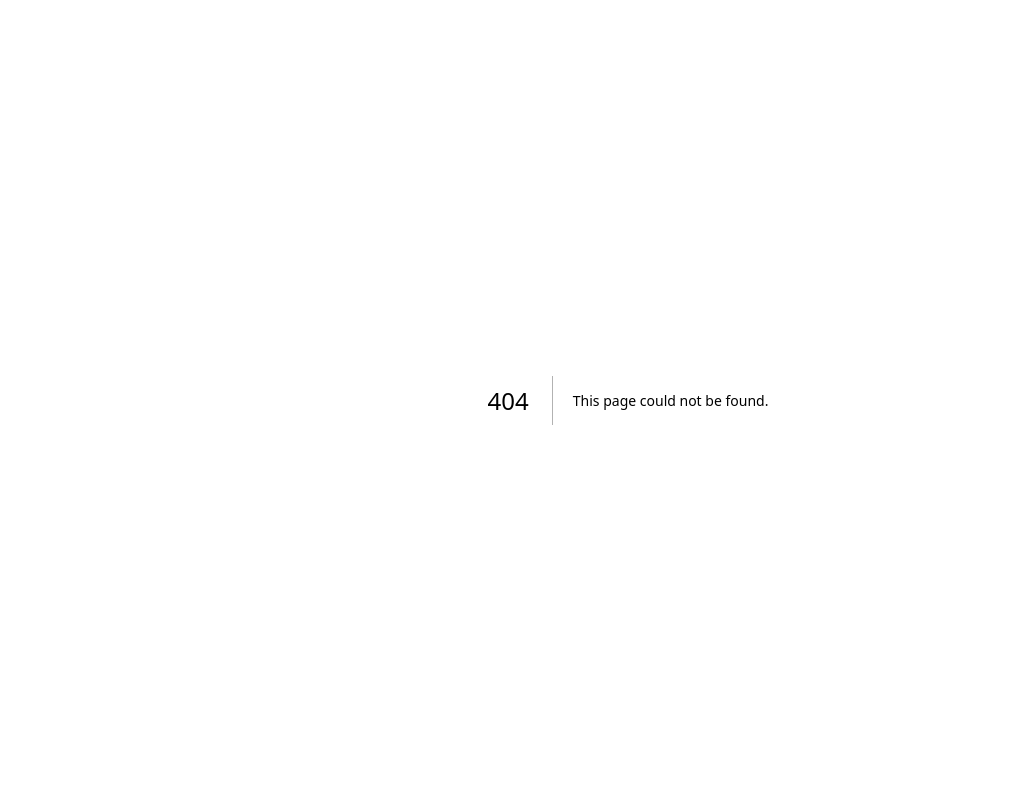
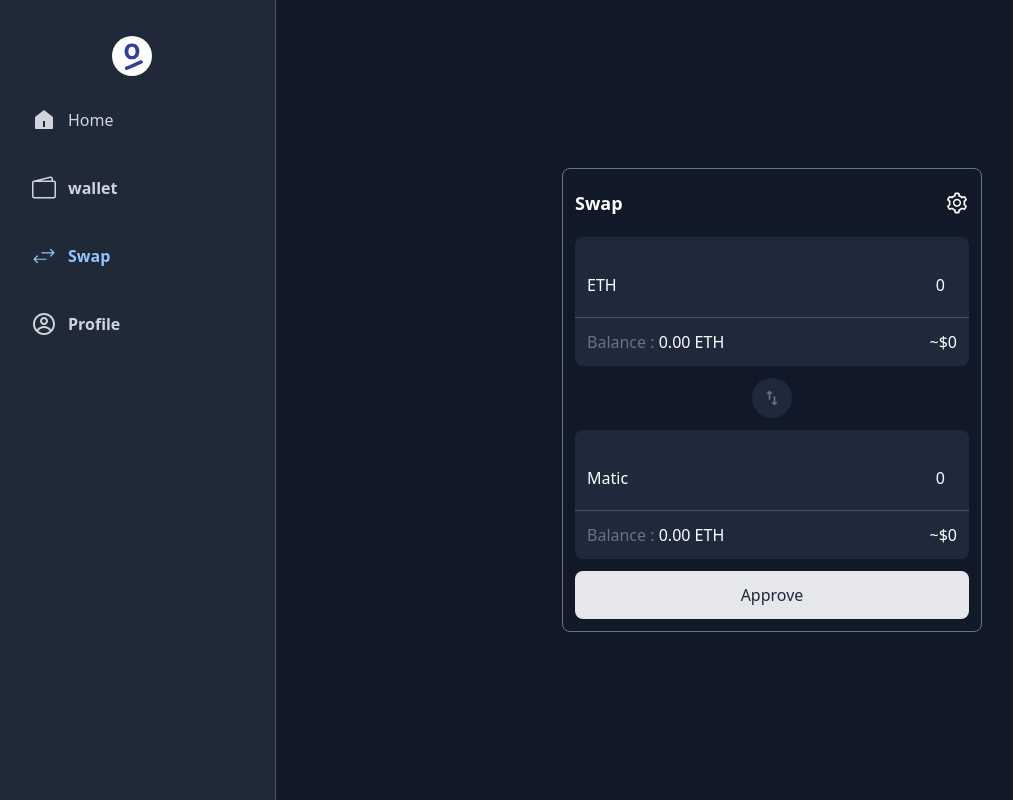
Before and after one commit to gammadefi/gamma-web, a Next.js app: page /swap in a window 1280 px wide. Before the commit this address had no page. Shown: the whole page, without its empty margins (12-1025 px from the left). Built offline with nearby package versions, Linux system fonts and the light colour scheme.

Commit message:
added swap page

```diff
--- /dev/null
+++ b/components/Sidebar.tsx
@@ -0,0 +1,71 @@
+import React from "react";
+import { RiHome5Fill } from "react-icons/ri";
+import { BsWallet2 } from "react-icons/bs";
+import { IoIosSwap } from "react-icons/io";
+import { CgProfile } from "react-icons/cg";
+import Link from "next/link";
+import { useRouter } from "next/router";
+
+const Sidebar = () => {
+  const router = useRouter();
+
+  console.log(router.pathname);
+
+  return (
+    <div className="sm:block shrink-0 bg-gray-800 hidden py-4 px-3 border-gray-600 w-48 md:w-72 h-full border-r">
+      <div>
+        <img src="/logo-dark.svg" className="mx-auto w-10 h-10 mt-5" />
+      </div>
+      <div className="block mt-4 ">
+        <ul>
+          <li
+            className={`hover:bg-slate-600 ${
+              router.pathname === "/" ? " text-blue-300" : " text-gray-300"
+            }  mt-3 gap-3 w-full flex items-center px-8 active:text-blue-300 h-14 rounded-full`}
+          >
+            <Link href="/" className=" gap-3 w-full flex items-center">
+              <RiHome5Fill size={24} />
+              <h4 className="font-semibol">Home</h4>
+            </Link>
+          </li>
+          <li
+            className={`hover:bg-slate-600 ${
+              router.pathname === "/wallet"
+                ? " text-blue-300"
+                : " text-gray-300"
+            }  mt-3 gap-3 w-full flex items-center px-8 active:text-blue-300 h-14 rounded-full`}
+          >
+            <Link href="wallet" className=" gap-3 w-full flex items-center">
+              <BsWallet2 size={24} />
+              <h4 className="font-semibold">wallet</h4>
+            </Link>
+          </li>
+          <li
+            className={`hover:bg-slate-600 ${
+              router.pathname === "/swap" ? " text-blue-300" : " text-gray-300"
+            }  mt-3 gap-3 w-full flex items-center px-8 active:text-blue-300 h-14 rounded-full`}
+          >
+            <Link href="swap" className=" gap-3 w-full flex items-center">
+              <IoIosSwap size={24} />
+              <h4 className="font-semibold  ">Swap</h4>
+            </Link>
+          </li>
+          <li
+            className={`hover:bg-slate-600 ${
+              router.pathname === "/profile"
+                ? " text-blue-300"
+                : " text-gray-300"
+            }  mt-3 gap-3 w-full flex items-center px-8 active:text-blue-300 h-14 rounded-full`}
+          >
+            <Link href="profile" className=" gap-3 w-full flex items-center">
+              <CgProfile size={24} />
+              <h4 className="font-semibold ">Profile</h4>
+            </Link>
+          </li>
+        </ul>
+      </div>
+    </div>
+  );
+};
+
+export default Sidebar;
--- a/package.json
+++ b/package.json
@@ -9,6 +9,7 @@
     "next": "latest",
     "react": "18.2.0",
     "react-dom": "18.2.0",
+    "react-hot-toast": "^2.4.0",
     "react-icons": "^4.7.1"
   },
   "devDependencies": {
--- a/pages/_app.tsx
+++ b/pages/_app.tsx
@@ -1,8 +1,14 @@
-import '../styles/globals.css'
-import type { AppProps } from 'next/app'
+import "../styles/globals.css";
+import type { AppProps } from "next/app";
+import { Toaster } from "react-hot-toast";
 
 function MyApp({ Component, pageProps }: AppProps) {
-  return <Component {...pageProps} />
+  return (
+    <>
+      <Component {...pageProps} />
+      <Toaster />
+    </>
+  );
 }
 
-export default MyApp
+export default MyApp;
--- a/pages/index.tsx
+++ b/pages/index.tsx
@@ -1,22 +1,25 @@
-import React, { useEffect } from 'react'
+import React, { useEffect } from "react";
+import { useRouter } from "next/router";
+import Sidebar from "../components/Sidebar";
 
 function index() {
-
+  const router = useRouter()
   const isSignedIn: any = () => {
-    return false
-
-  }
+    return true;
+  };
 
   useEffect(() => {
+    if (isSignedIn === false) {
+      router.replace("/login")
+    }
+  }, []);
 
-    if (isSignedIn) {
-       location.replace("/login")
-    }
-
-  },[])
   return (
-    <div>index</div>
-  )
+    <div className="h-screen bg-gray-900 text-white sm:flex items-center">
+      <Sidebar />
+      <div className="overflow-y-auto"></div>
+    </div>
+  );
 }
 
-export default index
+export default index;
--- a/pages/login.tsx
+++ b/pages/login.tsx
@@ -1,11 +1,20 @@
 import Link from 'next/link'
+import { useRouter } from 'next/router'
 import React, {useState} from 'react'
+import { toast } from 'react-hot-toast'
 
 const login = () => {
     const [isLoading, setIsLoading] = useState<boolean>(false)
+    const router = useRouter()
 
     const submitEmail = async () => {
         setIsLoading(true)
+
+        setTimeout(() => {
+           setIsLoading(false)
+           toast.success("login successfully")
+           router.replace('/')
+        }, 5000);
     }
   return (
     <div className='h-screen bg-gray-900 text-white px-8 py-8 flex items-center justify-center'>
--- /dev/null
+++ b/pages/profile.tsx
@@ -0,0 +1,35 @@
+import React, { useEffect } from 'react'
+import {RiHome5Fill} from "react-icons/ri"
+import {BsWallet2} from "react-icons/bs"
+import {IoIosSwap} from "react-icons/io"
+import {CgProfile} from "react-icons/cg"
+import Link from 'next/link'
+import Sidebar from '../components/Sidebar'
+
+function profile() {
+
+  const isSignedIn: any = () => {
+    return true
+
+  }
+
+  useEffect(() => {
+    if (isSignedIn === false) {
+      location.replace("/login")
+   }
+
+  }, [])
+
+
+
+  return (
+    <div className='h-screen bg-gray-900 text-white sm:flex items-center'>
+      <Sidebar />
+      <div className='overflow-y-auto'>
+
+      </div>
+    </div>
+  )
+}
+
+export default profile
--- /dev/null
+++ b/pages/swap.tsx
@@ -0,0 +1,70 @@
+import React, { useEffect } from 'react'
+import {AiOutlineSetting} from "react-icons/ai"
+import {MdOutlineSwapVert} from "react-icons/md"
+import Link from 'next/link'
+import Sidebar from '../components/Sidebar'
+
+function swap() {
+
+  const isSignedIn: any = () => {
+    return true
+
+  }
+
+  useEffect(() => {
+    if (isSignedIn === false) {
+      location.replace("/login")
+   }
+
+  }, [])
+
+
+
+  return (
+    <div className='h-screen bg-gray-900 text-white sm:flex items-center'>
+      <Sidebar />
+      <div className='overflow-y-auto w-full'>
+        <div className='w-full justify-center flex py-8'>
+            <div className='md:w-[420px] sm:w-80 w-72 border border-slate-500  px-3 rounded-lg py-3'>
+                <div className='flex py-2 items-center justify-between'>
+                    <h4 className='text-lg font-bold'>Swap</h4>
+                    <button><AiOutlineSetting size={24} /></button>
+
+                </div>
+                <div className='bg-slate-800 rounded-lg my-3 pt-4 w-full'>
+                    <div className='flex justify-between items-center px-3 py-2 border-b border-slate-600'>
+                       <button>ETH</button>
+                       <input defaultValue={0} className='bg-transparent w-full text-right py-3 px-3 focus:outline-none' />
+                    </div>
+                    <div className='flex justify-between items-center py-3 px-3'>
+                        <h4 className='text-gray-500'>Balance : <span className='text-white'>{"0.00 ETH"}</span></h4>
+                        <h4>~$0</h4>
+                    </div>
+                </div>
+
+                <div className='h-10 w-10 bg-slate-800 mx-auto rounded-full flex items-center justify-center'>
+                    <MdOutlineSwapVert size={20} className="text-gray-500" />
+                </div>
+
+                <div className='bg-slate-800 rounded-lg my-3 pt-4 w-full'>
+                    <div className='flex justify-between items-center px-3 py-2 border-b border-slate-600'>
+                       <button>Matic</button>
+                       <input defaultValue={0} className='bg-transparent w-full text-right py-3 px-3 focus:outline-none' />
+                    </div>
+                    <div className='flex justify-between items-center py-3 px-3'>
+                        <h4 className='text-gray-500'>Balance : <span className='text-white'>{"0.00 ETH"}</span></h4>
+                        <h4>~$0</h4>
+                    </div>
+                </div>
+                <button className='w-full h-12 rounded-lg disabled:bg-slate-600 bg-gray-200 text-gray-800'>Approve</button>
+
+            </div>
+
+        </div>
+
+      </div>
+    </div>
+  )
+}
+
+export default swap
--- /dev/null
+++ b/pages/wallet.tsx
@@ -0,0 +1,35 @@
+import React, { useEffect } from 'react'
+import {RiHome5Fill} from "react-icons/ri"
+import {BsWallet2} from "react-icons/bs"
+import {IoIosSwap} from "react-icons/io"
+import {CgProfile} from "react-icons/cg"
+import Link from 'next/link'
+import Sidebar from '../components/Sidebar'
+
+function wallet() {
+
+  const isSignedIn: any = () => {
+    return true
+
+  }
+
+  useEffect(() => {
+    if (isSignedIn === false) {
+      location.replace("/login")
+   }
+
+  }, [])
+
+
+
+  return (
+    <div className='h-screen bg-gray-900 text-white sm:flex items-center'>
+      <Sidebar />
+      <div className='overflow-y-auto'>
+
+      </div>
+    </div>
+  )
+}
+
+export default wallet
```
Also changed, not shown: 1 other file (tests, documents, lock files or other folders).
